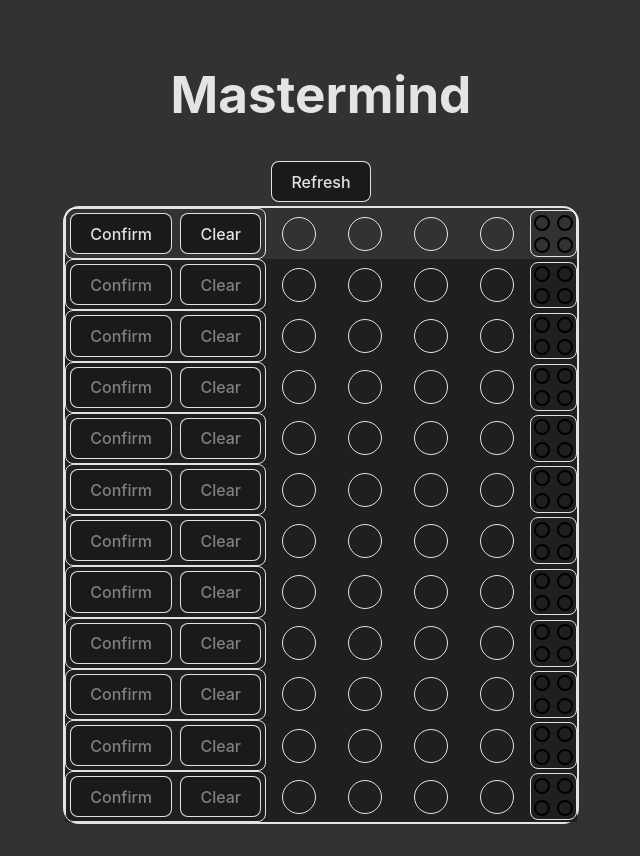
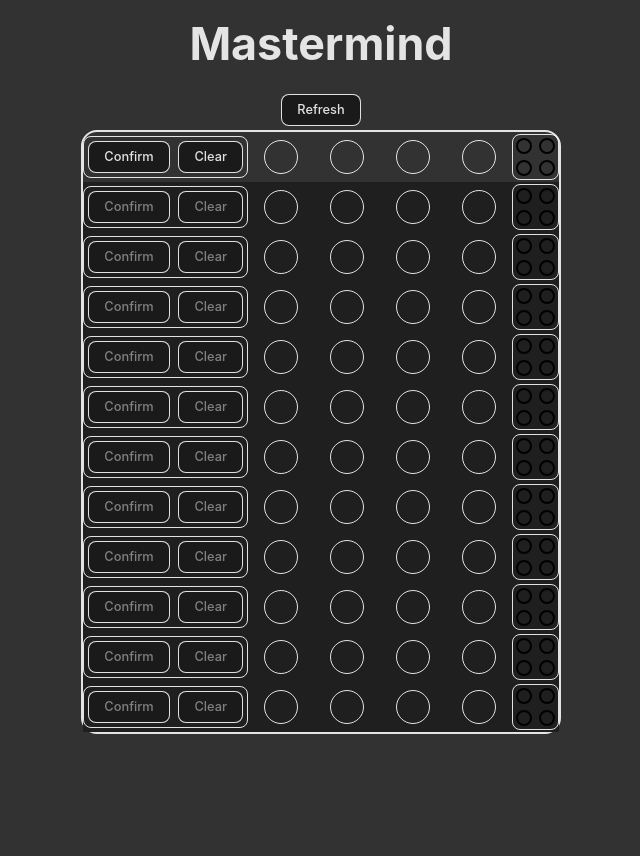
Before and after one commit to AttilaTech01/mastermind, a React (Vite) app: page / in a window 1280 px wide. Shown: the whole page, without its empty margins (319-959 px from the left). After the commit the page ends 800 px from the top, so only its background shows below. Built offline with nearby package versions, Linux system fonts and the light colour scheme.

Commit message:
Modal on victory

```diff
--- a/src/App.css
+++ b/src/App.css
@@ -1,7 +1,6 @@
 #root {
   max-width: 1280px;
   margin: 0 auto;
-  padding: 2rem;
   text-align: center;
 }
 
--- a/src/App.tsx
+++ b/src/App.tsx
@@ -6,29 +6,51 @@
 
 function App() {
   const [answer, setAnswer] = useState<number[]>(generateAnswer());
-  const [showModal, setShowModal] = useState<boolean>(false);
+  const [showRefreshModal, setShowRefreshModal] = useState<boolean>(false);
+  const [showWinModal, setShowWinModal] = useState<boolean>(false);
 
-  const toggleModal = () => {
-    setShowModal(!showModal);
+  const toggleRefreshModal = () => {
+    setShowRefreshModal(!showRefreshModal);
   };
 
-  const handleOnRefresh = () => {
+  const handleRefresh = () => {
     setAnswer(generateAnswer());
-    toggleModal();
+    toggleRefreshModal();
+  };
+
+  const toggleWinModal = () => {
+    setShowWinModal(!showWinModal);
+  };
+
+  const handleWin = () => {
+    setAnswer(generateAnswer());
+    toggleWinModal();
   };
 
   return (
     <>
       <h1>Mastermind</h1>
-      <button onClick={toggleModal}>Refresh</button>
-      <Board answer={answer} />
+      <button onClick={toggleRefreshModal}>Refresh</button>
+      <Board answer={answer} onWin={toggleWinModal} />
       <Modal
-        isOpen={showModal}
+        isOpen={showRefreshModal}
         title="Warning"
-        onClose={toggleModal}
-        onConfirm={handleOnRefresh}
+        onClose={toggleRefreshModal}
+        onConfirm={handleRefresh}
       >
         <p>Are you sure you want to refresh your answers ?</p>
+      </Modal>
+      <Modal
+        isOpen={showWinModal}
+        title="Victory"
+        onClose={toggleWinModal}
+        onConfirm={handleWin}
+      >
+        <div>
+          <p>Congratulations !</p>
+          <p>You found the right answer.</p>
+          <p>Do you want to start a new game ?</p>
+        </div>
       </Modal>
     </>
   );
--- a/src/comps/Board.tsx
+++ b/src/comps/Board.tsx
@@ -3,16 +3,25 @@
 
 interface BoardProps {
   answer: number[];
+  onWin: () => void;
 }
 
-function Board({ answer }: BoardProps) {
+function Board({ answer, onWin }: BoardProps) {
   const [currentRow, setCurrentRow] = useState<number>(1);
 
   useEffect(() => {
     setCurrentRow(1);
   }, [answer]);
 
-  const handleOnConfirm = () => {
+  const isWin = (states: string[]): boolean => {
+    return states.every((value) => value === "perfect");
+  };
+
+  const handleOnConfirm = (states: string[]) => {
+    if (isWin(states)) {
+      onWin();
+      return;
+    }
     setCurrentRow((currentRow) => currentRow + 1);
   };
 
--- a/src/comps/Row.tsx
+++ b/src/comps/Row.tsx
@@ -7,7 +7,7 @@
 interface RowProps {
   answer: number[];
   isCurrent: boolean;
-  onConfirm: () => void;
+  onConfirm: (states: string[]) => void;
 }
 
 /* TODO : managing options individually could be better */
@@ -62,7 +62,6 @@
 
   const handleConfirm = () => {
     setIsLocked(true);
-    onConfirm();
 
     const confirmedOptions = [
       firstOption,
@@ -71,7 +70,7 @@
       fourthOption,
     ];
 
-    const states = []; // null | valid | perfect
+    const states: string[] = []; // null | valid | perfect
 
     for (let i = 0; i < confirmedOptions.length; i++) {
       const idToSearchFor: number | undefined =
@@ -93,6 +92,7 @@
     }
 
     setDetailStates(states);
+    onConfirm(states);
   };
 
   return (
--- a/src/index.css
+++ b/src/index.css
@@ -28,15 +28,16 @@
 }
 
 h1 {
-  font-size: 3.2em;
-  line-height: 1.1;
+  font-size: 2.8em;
+  line-height: 1;
+  margin: 0.5em;
 }
 
 button {
   border-radius: 8px;
   border: 1px solid rgba(255, 255, 255, 0.87);
   padding: 0.6em 1.2em;
-  font-size: 1em;
+  font-size: 0.8em;
   font-weight: 500;
   font-family: inherit;
   background-color: #1a1a1a;
```
